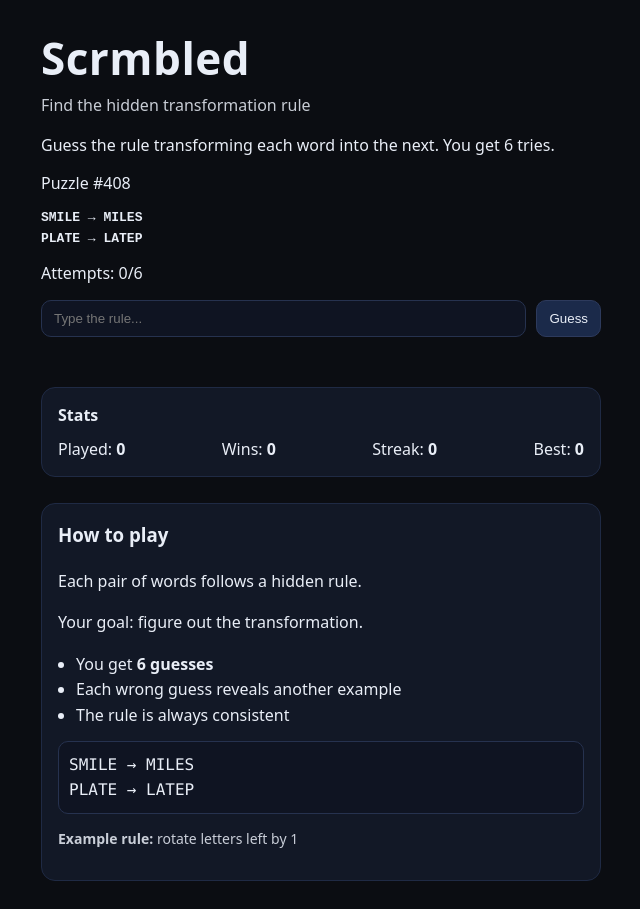
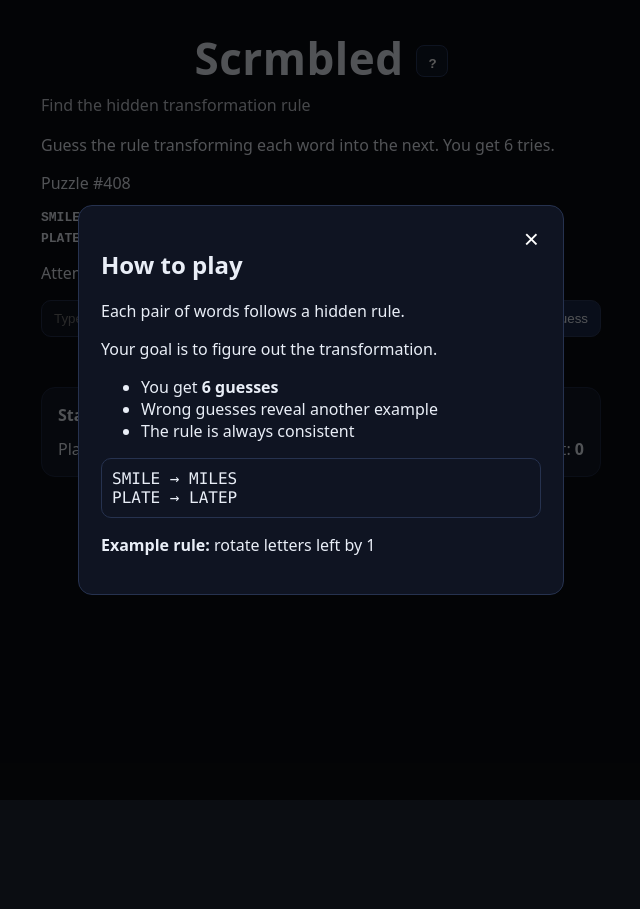
Before and after one commit to TharunSakthi/scrmbled, a website built with Vite: page index.html in a window 1280 px wide. Shown: the whole page, without its empty margins (319-959 px from the left). After the commit the page ends 800 px from the top, so only its background shows below. Built offline with nearby package versions, Linux system fonts and the light colour scheme.

Commit message:
Add help modal UI

```diff
--- a/index.html
+++ b/index.html
@@ -8,7 +8,7 @@
   <!-- SEO -->
   <meta name="description" content="Scrmbled — a daily puzzle where you deduce the hidden transformation rule.">
 
-  <!-- Open Graph (Discord, Twitter, Reddit preview) -->
+  <!-- Open Graph -->
   <meta property="og:title" content="Scrmbled">
   <meta property="og:description" content="Can you figure out today's rule? A new puzzle every day.">
   <meta property="og:type" content="website">
@@ -25,14 +25,19 @@
 <body>
   <div id="app">
 
+    <!-- Header -->
+    <div class="topbar">
       <h1>Scrmbled</h1>
+      <button id="helpBtn" class="iconBtn">?</button>
+    </div>
+
     <p id="subtitle">Find the hidden transformation rule</p>
-    <p> Guess the rule transforming each word into the next. You get 6 tries. </p>
+    <p>Guess the rule transforming each word into the next. You get 6 tries.</p>
 
     <!-- Puzzle examples -->
     <div id="examples"></div>
 
-    <!-- Guess input row -->
+    <!-- Guess input -->
     <div class="row">
       <input id="guessInput" placeholder="Type the rule..." />
       <button id="submitGuess">Guess</button>
@@ -42,17 +47,25 @@
 
     <button id="shareBtn" style="display:none;">Share</button>
 
-    <!-- NEW: Stats panel -->
+    <!-- Stats -->
     <div id="stats"></div>
-    <div id="howto" class="card howto">
-  <h3>How to play</h3>
+
+  </div>
+
+
+  <!-- HELP MODAL -->
+  <div id="helpModal" class="modal hidden">
+    <div class="modalContent">
+      <button id="closeHelp" class="closeBtn">×</button>
+
+      <h2>How to play</h2>
 
       <p>Each pair of words follows a hidden rule.</p>
-  <p>Your goal: figure out the transformation.</p>
+      <p>Your goal is to figure out the transformation.</p>
 
       <ul>
         <li>You get <b>6 guesses</b></li>
-    <li>Each wrong guess reveals another example</li>
+        <li>Wrong guesses reveal another example</li>
         <li>The rule is always consistent</li>
       </ul>
 
@@ -61,9 +74,8 @@
         <div class="mono">PLATE → LATEP</div>
       </div>
 
-  <p class="hint"><b>Example rule:</b> rotate letters left by 1</p>
+      <p><b>Example rule:</b> rotate letters left by 1</p>
     </div>
-
   </div>
 
   <script type="module" src="/src/main.js"></script>
--- a/src/main.js
+++ b/src/main.js
@@ -10,6 +10,23 @@ const input = document.getElementById("guessInput");
 const btn = document.getElementById("submitGuess");
 const feedback = document.getElementById("feedback");
 const statsDiv = document.getElementById("stats");
+
+const helpBtn = document.getElementById("helpBtn");
+const helpModal = document.getElementById("helpModal");
+const closeHelp = document.getElementById("closeHelp");
+
+helpBtn.addEventListener("click", () => helpModal.classList.remove("hidden"));
+closeHelp.addEventListener("click", () => helpModal.classList.add("hidden"));
+helpModal.addEventListener("click", (e) => {
+  if (e.target === helpModal) helpModal.classList.add("hidden");
+});
+
+// show once on first visit
+if (!localStorage.getItem("seenHelp")) {
+  helpModal.classList.remove("hidden");
+  localStorage.setItem("seenHelp", "1");
+}
+
 
 const puzzleNumber = getPuzzleNumber();
 
--- a/src/style.css
+++ b/src/style.css
@@ -38,3 +38,55 @@ button:disabled { opacity: 0.5; cursor: not-allowed; }
   opacity: 0.85;
   font-size: 14px;
 }
+
+
+.topbar {
+  display: flex;
+  justify-content: center;
+  align-items: center;
+  gap: 12px;
+}
+
+.iconBtn {
+  width: 32px;
+  height: 32px;
+  border-radius: 8px;
+  border: 1px solid #2a3a5f;
+  background: #101726;
+  color: white;
+  cursor: pointer;
+  font-weight: 700;
+}
+
+.modal {
+  position: fixed;
+  inset: 0;
+  background: rgba(0,0,0,0.65);
+  display: flex;
+  align-items: center;
+  justify-content: center;
+  z-index: 999;
+}
+
+.hidden { display: none; }
+
+.modalContent {
+  background: #0f1422;
+  border: 1px solid #26324f;
+  border-radius: 14px;
+  padding: 22px;
+  width: 440px;
+  max-width: 92vw;
+  position: relative;
+}
+
+.closeBtn {
+  position: absolute;
+  top: 8px;
+  right: 12px;
+  background: none;
+  border: none;
+  color: white;
+  font-size: 26px;
+  cursor: pointer;
+}
```
Lines whose indentation alone changed are shown as unchanged.
